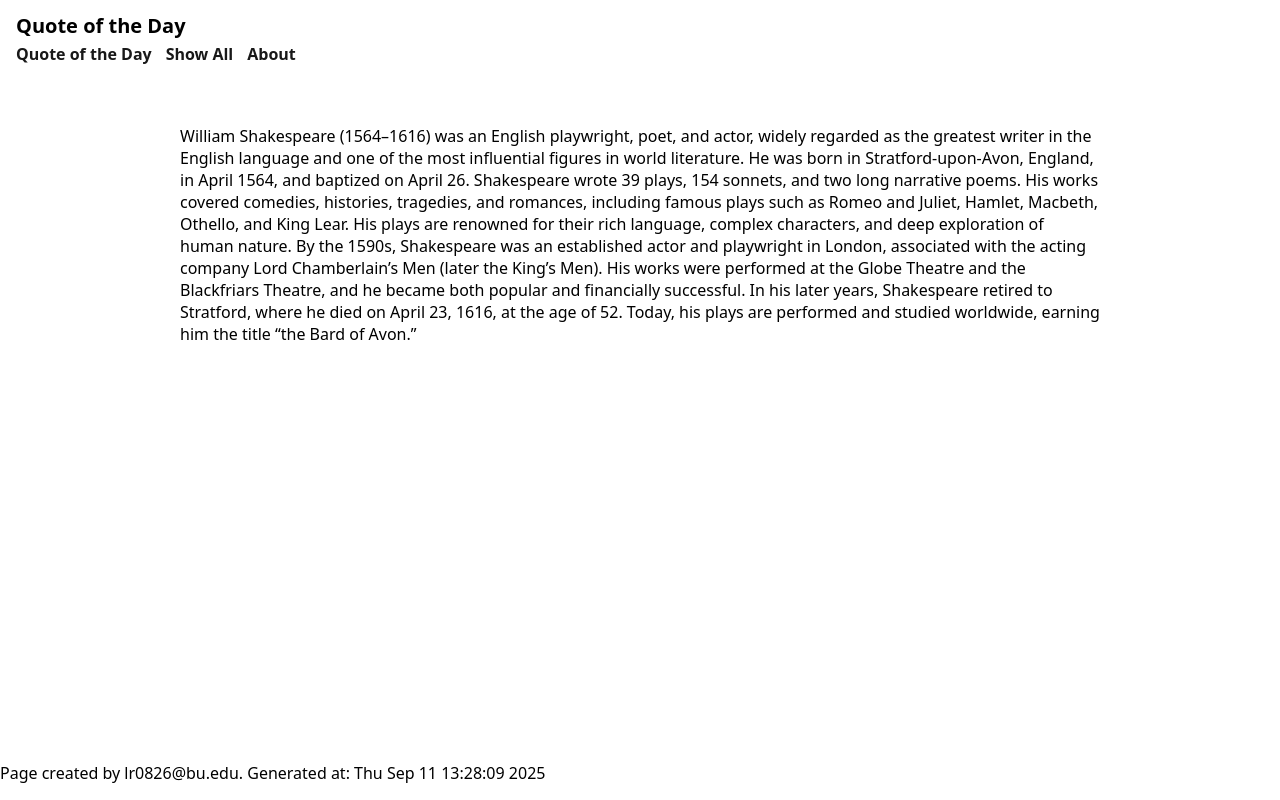
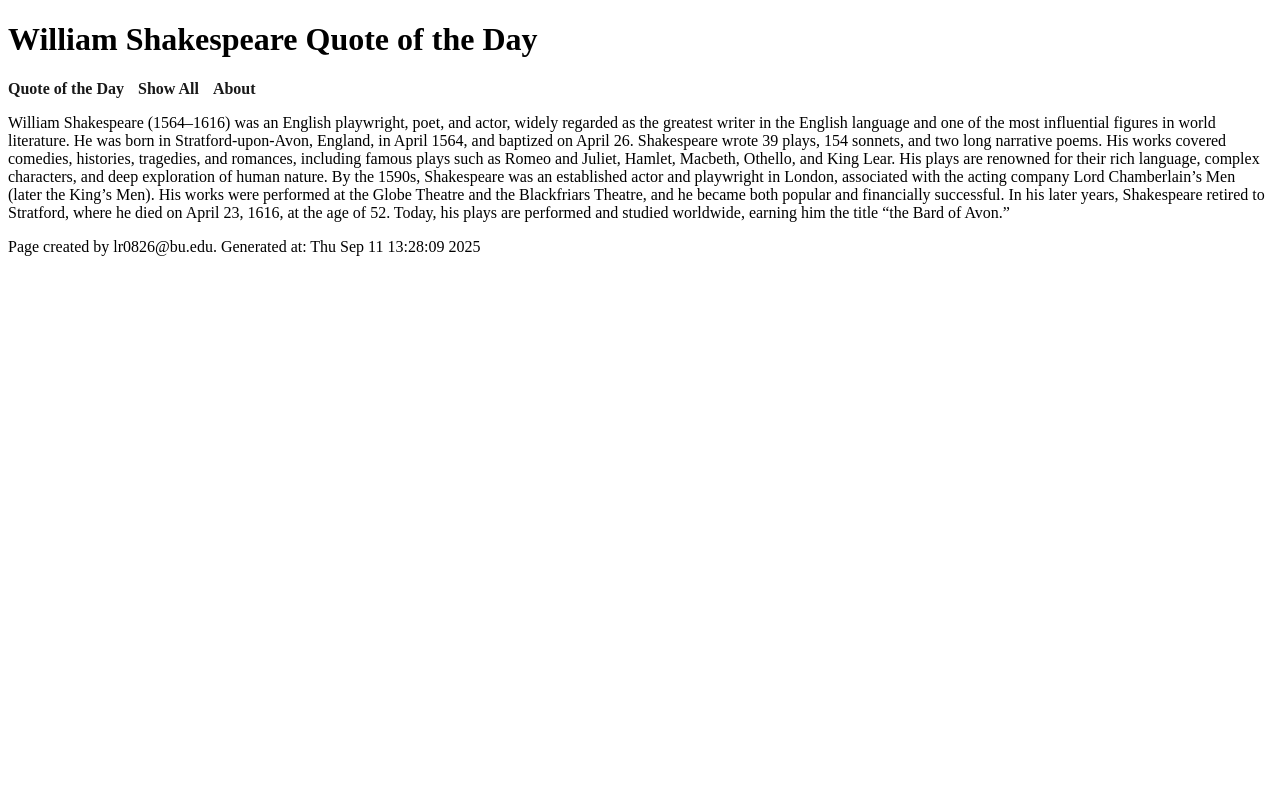
Before and after one commit to lr0826/cs412, a Django app: page /quotes/about in a window 1280 px wide. Run offline with Django 5.2, Linux system fonts and the light colour scheme.

Commit message:
changed base.html again

```diff
--- a/quotes/templates/quotes/about.html
+++ b/quotes/templates/quotes/about.html
@@ -1,6 +1,7 @@
 <!--File: about.html
  Author: Run Liu (lr0826@bu.edu), 9/9/2025
 Description: the about html file that is a small biography of William Shakespeare-->
+<!DOCTYPE html>
 {% extends 'quotes/base.html' %}
     {% block content %}
     <main>
--- a/quotes/templates/quotes/base.html
+++ b/quotes/templates/quotes/base.html
@@ -1,30 +1,27 @@
 <!--File: base.html
  Author: Run Liu (lr0826@bu.edu), 9/9/2025
 Description: the base template for quote.html, about.html and show_all.html-->
+<!DOCTYPE html>
 {% load static %}
 <html>
     <head>
         <meta charset="utf-8" />
-        <title>{% block title %}Quote of the Day Shakespeare{% endblock %}</title>
-        {% load static %}
+        <title>William Shakespeare Quote of the Day</title>
         <link rel="stylesheet" href="{% static 'styles.css' %}">
-      </head>
-      <body>
-        <header class="site-header">
-          <h1>Quote of the Day</h1>
-          <nav class="site-nav">
+    </head>
+    <body>
+        <h1>William Shakespeare Quote of the Day</h1>
+        <nav class="site-nav">
             <a href="{% url 'quote_page' %}">Quote of the Day</a>
             <a href="{% url 'show_all_page' %}">Show All</a>
             <a href="{% url 'about_page' %}">About</a>
-          </nav>
-        </header>
-
+        </nav>
         <main class="content">
           {% block content %}{% endblock %}
         </main>
 
-        <footer class="site-footer">
+        <footer>
           <p>Page created by lr0826@bu.edu. Generated at: {{ time }}</p>
         </footer>
-      </body>
+    </body>
 </html>
--- a/quotes/templates/quotes/quote.html
+++ b/quotes/templates/quotes/quote.html
@@ -1,6 +1,7 @@
 <!--File: quote.html
  Author: Run Liu (lr0826@bu.edu), 9/9/2025
 Description: the quote html file for the quote of the day page and main page-->
+<!DOCTYPE html>
 {%extends 'quotes/base.html' %}
     {% block content %}
     <main>
--- a/quotes/templates/quotes/show_all.html
+++ b/quotes/templates/quotes/show_all.html
@@ -1,6 +1,7 @@
 <!--File: show_all.html
  Author: Run Liu (lr0826@bu.edu), 9/9/2025
 Description: the show all html file that shows all the images and quotes-->
+<!DOCTYPE html>
 {%extends 'quotes/base.html' %}
     {% block content %}
     <main>
--- a/static/styles.css
+++ b/static/styles.css
@@ -4,9 +4,6 @@
   Description: The css file for styling the html pages
 */
 
-
-.site-header { background: var(--panel); padding: 0.75rem 1rem; }
-.site-header h1 { margin: 0 0 .25rem; font-size: 1.25rem; }
 
 .site-nav, .site-nav ul {
   display: flex;
@@ -24,19 +21,6 @@
 }
 .site-nav a:hover { opacity: 1; text-decoration: underline; }
 
-/* === LAYOUT (center content, readable width) === */
-html, body { height: 100%; }
-body {
-  display: flex; flex-direction: column; min-height: 100vh;
-  margin: 0; background: var(--bg); color: var(--text);
-  font-family: ui-sans-serif, system-ui, -apple-system, Segoe UI, Roboto, Arial;
-}
-.content {
-  flex: 1;
-  display: flex; justify-content: center; align-items: flex-start;
-  padding: 2rem 1rem;
-}
-.content > * { width: 100%; max-width: 920px; margin-inline: auto; }
 
 
 /* Force quote page images to be same size */
@@ -53,7 +37,6 @@ img {
 }
 
 
-
 .image-grid {
   display: grid;
   grid-template-columns: repeat(auto-fill, minmax(220px, 1fr));
```
